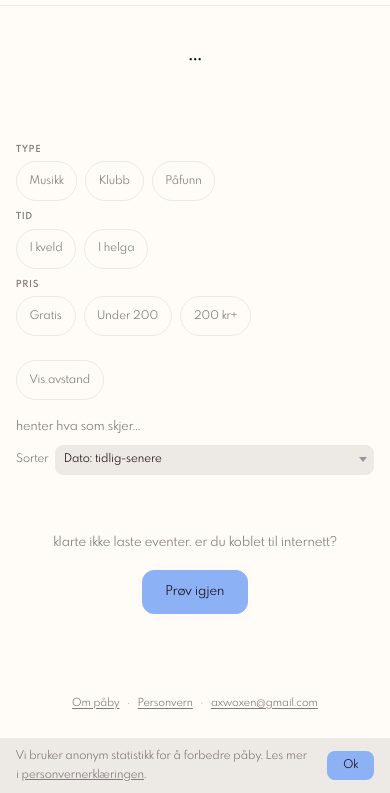
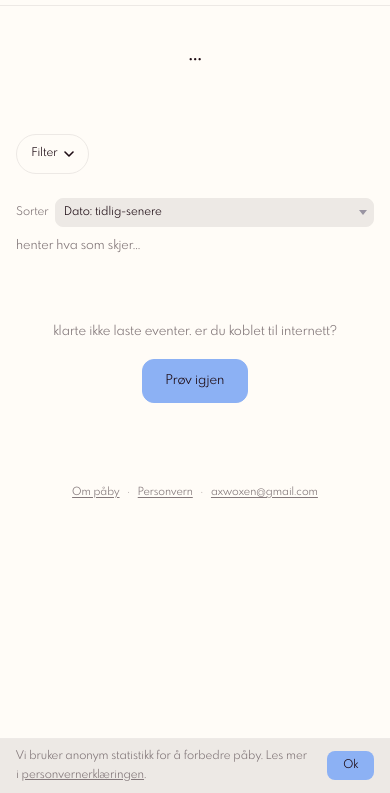
Before and after one commit to AxelWoxen/paaby, a website with bundled scripts: page index.html in a window 390 px wide. Shown: the part 51-844 px from the top of the page. Built offline with nearby package versions, Linux system fonts and the light colour scheme; files whose address does not match are found by name.

Commit message:
filter mobilvisning endring

```diff
--- a/css/stil.css
+++ b/css/stil.css
@@ -208,6 +208,12 @@ textarea {
 
 .nullstill-knapp:hover {
   opacity: 0.75;
+}
+
+/* Filter-knapp: skjult på desktop (filtrene vises alltid der).
+   Vises og får funksjon kun på mobil, se @media (max-width: 899px) under. */
+.filter-toggle-knapp {
+  display: none;
 }
 
 
@@ -1520,13 +1526,89 @@ body.modal-aapen {
 
 
 
-  /* Treff + sortering får lov til å stable seg på små skjermer. */
+  /* === "X forslag" flyttes ned til linja med "Denne uka" (kun mobil) ===
+     .treff-linje "løses opp" med display:contents slik at barna dens
+     (telleren, tilbake-knappen og sorteringskontrollen) blir direkte
+     flex-elementer i .feedkolonne og kan omorganiseres fritt med
+     order/flex-basis — uten å røre selve HTML-strukturen eller JS-en som
+     leser #treff-teller / #vis-alle / #uke-nav via getElementById.
+     Desktop (≥900px) bruker fortsatt den opprinnelige .treff-linje-raden
+     og er helt urørt. */
+  .feedkolonne {
+    display: flex;
+    flex-wrap: wrap;
+    align-items: center;
+    justify-content: space-between;
+    row-gap: var(--gap-s);
+    column-gap: var(--gap-s);
+    padding-top: var(--gap-m);
+  }
+
   .treff-linje {
-    align-items: flex-start;
-  }
-
+    display: contents;
+  }
+
+  /* Sorter får hele sin egen rad, høyrejustert som før. */
   .sortering-kontroll {
+    order: 1;
+    flex-basis: 100%;
     min-width: 0;
+    margin-left: 0;
+    justify-content: flex-end;
+  }
+
+  /* Neste rad: telleren til venstre, "Denne uka"/"← alle arrangementer"
+     til høyre — de to er aldri synlige samtidig, så de kan dele plass.
+     padding/margin nullstilles slik at teksten linjer opp med telleren
+     (ellers gir .uke-nav sin egen padding-top en liten forskyvning). */
+  #treff-teller {
+    order: 2;
+  }
+
+  #vis-alle,
+  #uke-nav {
+    order: 3;
+    padding-top: 0;
+    margin-top: 0;
+  }
+
+  #lagret-info,
+  #feed {
+    order: 4;
+    flex-basis: 100%;
+  }
+
+
+  /* === Filter-knapp: skjuler filtrene bak "Filter" på mobil ===
+     Filtrene (.filter-innhold) er skjult som default og vises kun når
+     #filter-toggle-knapp er trykket (se initFilterToggle() i js/main.js,
+     som setter/fjerner .filter-vis på .sidestolpe). Desktop (≥900px) har
+     ingen slik regel, så .filter-toggle-knapp forblir display:none der
+     (fra base-stilen) og .filter-innhold vises alltid. */
+  .filter-toggle-knapp {
+    display: inline-flex;
+    align-items: center;
+    gap: 0.4rem;
+    padding: 0.3rem 0.9rem;
+    min-height: 40px;
+    border: 1.5px solid var(--flate-2);
+    border-radius: 100px;
+    font-family: var(--font-tekst);
+    font-size: 0.8rem;
+    color: var(--paper);
+    margin-bottom: var(--gap-s);
+  }
+
+  .filter-toggle-pil {
+    transition: transform 0.15s;
+  }
+
+  .sidestolpe.filter-vis .filter-toggle-pil {
+    transform: rotate(180deg);
+  }
+
+  .sidestolpe:not(.filter-vis) .filter-innhold {
+    display: none;
   }
 
   /* Fast, lys og safe-area-riktig mobilfooter. */
--- a/index.html
+++ b/index.html
@@ -109,6 +109,24 @@
 
     <!-- Venstre kolonne / mobil-topp: filtre -->
     <aside class="sidestolpe" aria-label="Filtre">
+
+      <!-- Kun mobil (< 900px, se css/stil.css): åpner/lukker filter-innhold
+           under. Skjult med CSS på desktop, hvor filtrene alltid vises. -->
+      <button
+        id="filter-toggle-knapp"
+        class="filter-toggle-knapp"
+        type="button"
+        aria-expanded="false"
+        aria-controls="filter-innhold"
+      >
+        Filter
+        <svg class="filter-toggle-pil" width="10" height="6" viewBox="0 0 10 6" fill="none" aria-hidden="true">
+          <path d="M1 1l4 4 4-4" stroke="currentColor" stroke-width="1.6" stroke-linecap="round" stroke-linejoin="round"/>
+        </svg>
+      </button>
+
+      <div id="filter-innhold" class="filter-innhold">
+
         <nav class="filtre" aria-label="Filtrer arrangementer">
 
           <div class="filter-gruppe">
@@ -152,6 +170,8 @@
         </div>
 
         <p id="posisjon-status" class="posisjon-status skjult" aria-live="polite" aria-atomic="true"></p>
+
+      </div>
 
     </aside>
 
--- a/js/main.js
+++ b/js/main.js
@@ -515,6 +515,24 @@ function oppdaterBunnNavAktiv() {
   });
 }
 
+/* ========================
+   FILTER-TOGGLE (kun mobil)
+   Se @media (max-width: 899px) i css/stil.css — knappen er skjult og
+   .filter-innhold alltid synlig på desktop, så denne funksjonen har
+   ingen synlig effekt der.
+   ======================== */
+
+function initFilterToggle() {
+  const knapp      = document.getElementById('filter-toggle-knapp');
+  const sidestolpe = document.querySelector('.sidestolpe');
+  if (!knapp || !sidestolpe) return;
+
+  knapp.addEventListener('click', () => {
+    const åpen = sidestolpe.classList.toggle('filter-vis');
+    knapp.setAttribute('aria-expanded', String(åpen));
+  });
+}
+
 function initBunnNav() {
   const nav = document.querySelector('.bunn-nav');
   if (!nav) return;
@@ -674,6 +692,7 @@ async function startApp() {
   initSeAlt();
   initUkeNav();
   initBunnNav();
+  initFilterToggle();
 
   visSkeletonKort();
   visSkeletonUtvalg();
```
Lines whose indentation alone changed are shown as unchanged.
